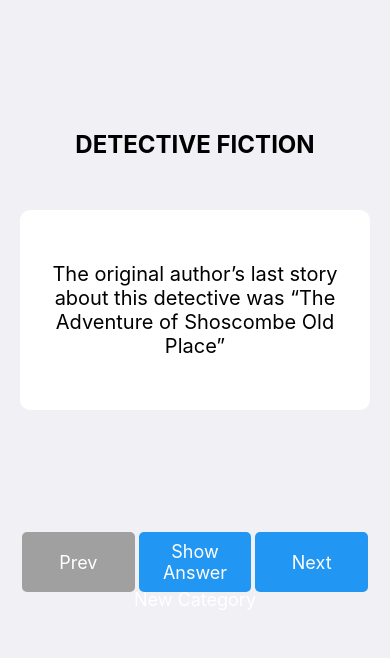
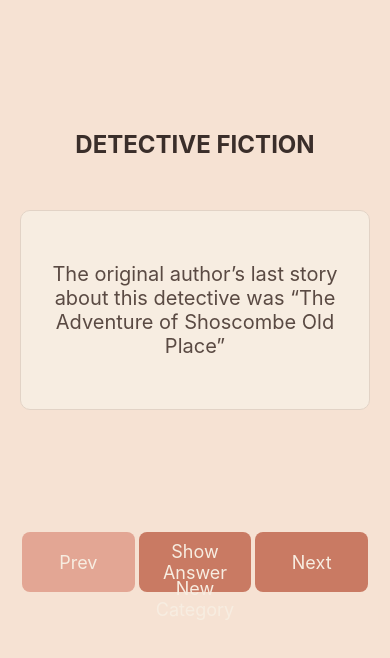
Before and after one commit to f-leroux/jeopardy-app, a React Native app: screen / in a window 390 px wide. Shown: the top 658 px of the page. Built offline with nearby package versions, Linux system fonts and the light colour scheme.

Commit message:
fix colors and layout

```diff
--- a/App.js
+++ b/App.js
@@ -1,6 +1,19 @@
 import React, { useState } from 'react';
-import { StyleSheet, Text, View, TouchableOpacity, Linking, ScrollView } from 'react-native';
+import { StyleSheet, Text, View, TouchableOpacity, Linking, ScrollView, Pressable } from 'react-native';
 import questionsData from './data/full/jeopardy_questions.json';
+
+const palette = {
+  // Cozy, warmer palette (cream + clay)
+  background: '#F6E2D3', // warmer peach-cream
+  card: '#F7EDE1',       // soft parchment
+  primary: '#C97A63',    // muted clay
+  primaryDisabled: '#e3a694', // slightly lighter clay for disabled state
+  text: '#3A2E2A',       // warm dark brown
+  textSecondary: '#5A4A43',
+  border: '#E2D3C6',
+  link: '#B86952',       // slightly darker clay
+  disabled: '#D6C7BB'
+};
 
 function renderTextWithItalics(text) {
   // If explicit <i> tags exist, honor them
@@ -101,7 +114,7 @@ export default function App() {
           <Text
             style={[
               styles.answer,
-              { color: questionObj.wiki_slug ? 'blue' : 'black' }
+              { color: questionObj.wiki_slug ? palette.link : palette.text }
             ]}
           >
             {renderTextWithItalics(questionObj.a)}
@@ -109,28 +122,30 @@ export default function App() {
         </TouchableOpacity>
       </ScrollView>
       <View style={styles.buttonsRow}>
-        <TouchableOpacity
-          style={[styles.button, questionIndex === 0 && styles.disabledButton]}
+        <Pressable
+          style={({pressed}) => [styles.button, questionIndex === 0 && styles.disabledButton, pressed && styles.buttonPressed]}
           onPress={prevQuestion}
           disabled={questionIndex === 0}
         >
           <Text style={styles.buttonText}>Prev</Text>
-        </TouchableOpacity>
-        <TouchableOpacity style={styles.button} onPress={() => setShowAnswer(!showAnswer)}>
-          <Text style={styles.buttonText}>{showAnswer ? 'Hide Answer' : 'Show Answer'}</Text>
-        </TouchableOpacity>
-        <TouchableOpacity
-          style={[styles.button, questionIndex === category.questions.length - 1 && styles.disabledButton]}
+        </Pressable>
+        <Pressable style={({pressed}) => [styles.button, pressed && styles.buttonPressed]} onPress={() => setShowAnswer(!showAnswer)}>
+          <Text style={styles.buttonText} numberOfLines={2}>
+            {showAnswer ? 'Hide\nAnswer' : 'Show\nAnswer'}
+          </Text>
+        </Pressable>
+        <Pressable
+          style={({pressed}) => [styles.button, questionIndex === category.questions.length - 1 && styles.disabledButton, pressed && styles.buttonPressed]}
           onPress={nextQuestion}
           disabled={questionIndex === category.questions.length - 1}
         >
           <Text style={styles.buttonText}>Next</Text>
-        </TouchableOpacity>
+        </Pressable>
       </View>
       <View style={styles.newCategory}>
-        <TouchableOpacity style={[styles.button, styles.newCategoryButton]} onPress={newCategory}>
-          <Text style={styles.buttonText}>New Category</Text>
-        </TouchableOpacity>
+        <Pressable style={({pressed}) => [styles.button, styles.newCategoryButton, pressed && styles.buttonPressed]} onPress={newCategory}>
+          <Text style={styles.buttonText} numberOfLines={2}>New{"\n"}Category</Text>
+        </Pressable>
       </View>
     </View>
   );
@@ -143,7 +158,7 @@ const styles = StyleSheet.create({
     padding: 20,
     paddingTop: 100,
     paddingBottom: 40,
-    backgroundColor: '#f0f0f5'
+    backgroundColor: palette.background
   },
   categoryContainer: {
     height: 90,
@@ -156,12 +171,15 @@ const styles = StyleSheet.create({
     lineHeight: 28,
     fontWeight: 'bold',
     textAlign: 'center',
+    color: palette.text,
     marginBottom: 0
   },
   questionScroll: {
     height: 200,
-    backgroundColor: '#fff',
+    backgroundColor: palette.card,
     borderRadius: 10,
+    borderWidth: 1,
+    borderColor: palette.border,
     padding: 20,
     marginTop: 10,
     marginBottom: 10,
@@ -170,14 +188,16 @@ const styles = StyleSheet.create({
     overflow: 'hidden'
   },
   questionContainer: { flexGrow: 1, justifyContent: 'center', alignItems: 'center' },
-  question: { fontSize: 20, textAlign: 'center' },
-  separator: { borderBottomWidth: 1, borderBottomColor: '#ccc', marginVertical: 10 },
-  answer: { fontSize: 20, textAlign: 'center' },
+  question: { fontSize: 20, textAlign: 'center', color: palette.textSecondary },
+  separator: { borderBottomWidth: 1, borderBottomColor: palette.border, marginVertical: 10 },
+  answer: { fontSize: 20, textAlign: 'center', color: palette.text },
   italic: { fontStyle: 'italic' },
   answerScroll: {
     height: 100,
-    backgroundColor: '#fff',
+    backgroundColor: palette.card,
     borderRadius: 10,
+    borderWidth: 1,
+    borderColor: palette.border,
     padding: 20,
     marginTop: 0,
     marginBottom: 12,
@@ -191,19 +211,20 @@ const styles = StyleSheet.create({
   button: {
     flex: 1,
     marginHorizontal: 2,
-    backgroundColor: '#2196F3',
-    borderRadius: 5,
+    backgroundColor: palette.primary,
+    borderRadius: 8,
     height: 60,
     alignItems: 'center',
     justifyContent: 'center'
   },
-  disabledButton: { backgroundColor: '#a0a0a0' },
-  buttonText: { color: '#fff', textAlign: 'center', fontSize: 18 },
+  disabledButton: { backgroundColor: palette.primaryDisabled },
+  buttonText: { color: palette.card, textAlign: 'center', fontSize: 18 },
   newCategory: { marginTop: 5 },
   newCategoryButton: {
     height: 70,
     flex: 0,
     alignItems: 'center',
     justifyContent: 'center'
-  }
+  },
+  buttonPressed: { backgroundColor: '#c97a63' + 'dd' }
 });
```
